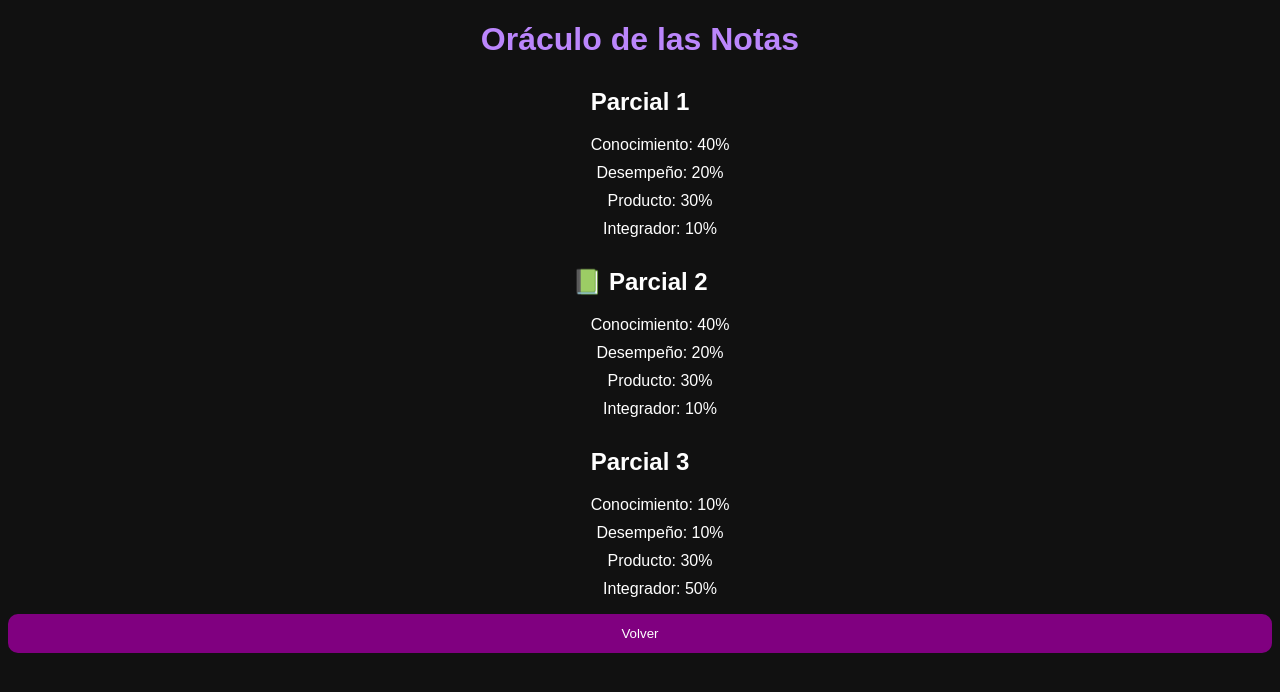
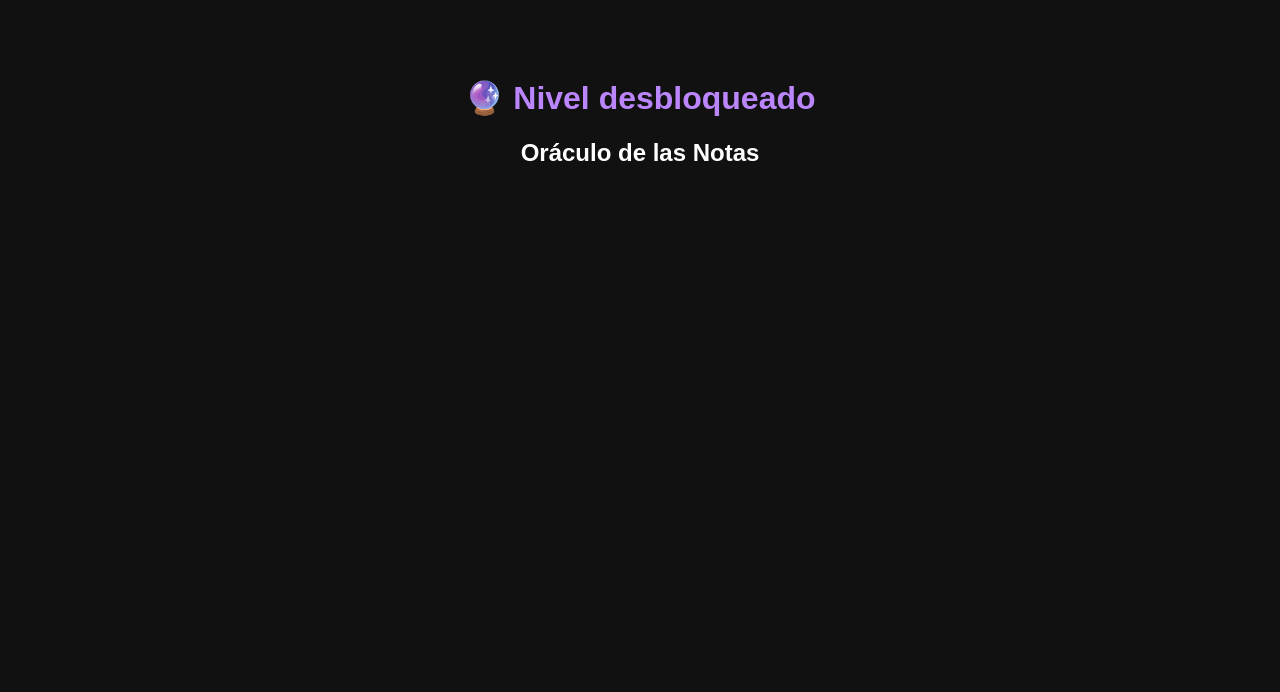
Before and after one commit to RafaelBB26/RetoMovil, a Flask app: page /notas in a window 1280 px wide. Shown: the top 692 px of the page. Run offline with Flask 3, Linux system fonts and the light colour scheme.

Commit message:
Implementada logica inicial del nivel 1

```diff
--- a/app.py
+++ b/app.py
@@ -1,14 +1,86 @@
-from flask import Flask, render_template
+from flask import Flask, render_template, request, redirect, session
 
 app = Flask(__name__)
+app.secret_key = "retomovil"
+
+preguntas_reglas = [
+    {
+        "pregunta": "¿Cuántas faltas provocan el final del parcial?",
+        "respuesta": "3"
+    },
+    {
+        "pregunta": "¿Qué pasa si existe plagio?",
+        "respuesta": "0"
+    },
+    {
+        "pregunta": "¿Cómo deben entregarse las actividades?",
+        "respuesta": "pdf"
+    },
+    {
+        "pregunta": "¿Cuál es la duración mínima del video reporte?",
+        "respuesta": "5"
+    },
+    {
+        "pregunta": "¿Qué debe escucharse en el video reporte?",
+        "respuesta": "voz"
+    },
+    {
+        "pregunta": "¿Dónde se entregan las actividades?",
+        "respuesta": "classroom"
+    },
+    {
+        "pregunta": "¿Qué sucede si entregas trabajos incompletos?",
+        "respuesta": "no se aceptan"
+    }
+]
 
 @app.route("/")
 def inicio():
+
+    session["pregunta_actual"] = 0
+    session["correctas"] = 0
+
     return render_template("index.html")
 
-@app.route("/reglas")
+@app.route("/reglas", methods=["GET", "POST"])
 def reglas():
-    return render_template("reglas.html")
+
+    pregunta_actual = session.get("pregunta_actual", 0)
+    correctas = session.get("correctas", 0)
+
+    mensaje = ""
+
+    if request.method == "POST":
+
+        respuesta_usuario = request.form["respuesta"].lower()
+
+        respuesta_correcta = preguntas_reglas[pregunta_actual]["respuesta"]
+
+        if respuesta_correcta in respuesta_usuario:
+            correctas += 1
+            mensaje = "✅ Correcto"
+        else:
+            mensaje = "❌ Incorrecto"
+
+        session["correctas"] = correctas
+        session["pregunta_actual"] = pregunta_actual + 1
+
+        if correctas >= 2:
+            return redirect("/notas")
+
+        pregunta_actual = session["pregunta_actual"]
+
+    if pregunta_actual >= len(preguntas_reglas):
+        return redirect("/")
+
+    pregunta = preguntas_reglas[pregunta_actual]["pregunta"]
+
+    return render_template(
+        "reglas.html",
+        pregunta=pregunta,
+        mensaje=mensaje,
+        correctas=correctas
+    )
 
 @app.route("/notas")
 def notas():
--- a/static/style.css
+++ b/static/style.css
@@ -3,42 +3,26 @@ body{
     color: white;
     font-family: Arial;
     text-align: center;
-}
-
-.menu{
-    display: flex;
-    flex-direction: column;
-    gap: 15px;
-    width: 300px;
-    margin: auto;
+    padding-top: 50px;
 }
 
 button{
-    width: 100%;
     padding: 12px;
+    width: 250px;
     border: none;
+    border-radius: 10px;
     background-color: purple;
     color: white;
     cursor: pointer;
+}
+
+input{
+    padding: 10px;
+    width: 250px;
+    border: none;
     border-radius: 10px;
 }
 
-ul{
-    list-style: none;
-}
 h1{
     color: #bb86fc;
 }
-
-h2{
-    margin-top: 30px;
-}
-
-p{
-    width: 70%;
-    margin: auto;
-}
-
-li{
-    margin: 10px;
-}
--- a/templates/notas.html
+++ b/templates/notas.html
@@ -9,38 +9,9 @@
 </head>
 <body>
 
-    <h1> Oráculo de las Notas</h1>
+    <h1>🔮 Nivel desbloqueado</h1>
 
-    <h2> Parcial 1</h2>
-
-    <ul>
-        <li>Conocimiento: 40%</li>
-        <li>Desempeño: 20%</li>
-        <li>Producto: 30%</li>
-        <li>Integrador: 10%</li>
-    </ul>
-
-    <h2>📗 Parcial 2</h2>
-
-    <ul>
-        <li>Conocimiento: 40%</li>
-        <li>Desempeño: 20%</li>
-        <li>Producto: 30%</li>
-        <li>Integrador: 10%</li>
-    </ul>
-
-    <h2> Parcial 3</h2>
-
-    <ul>
-        <li>Conocimiento: 10%</li>
-        <li>Desempeño: 10%</li>
-        <li>Producto: 30%</li>
-        <li>Integrador: 50%</li>
-    </ul>
-
-    <a href="/">
-        <button>Volver</button>
-    </a>
+    <h2>Oráculo de las Notas</h2>
 
 </body>
 </html>
```
Also changed, not shown: templates/index.html (+11 -20 lines), templates/reglas.html (+11 -27 lines), templates/skills.html (+20 -0 lines), templates/timeline.html (+20 -0 lines).
